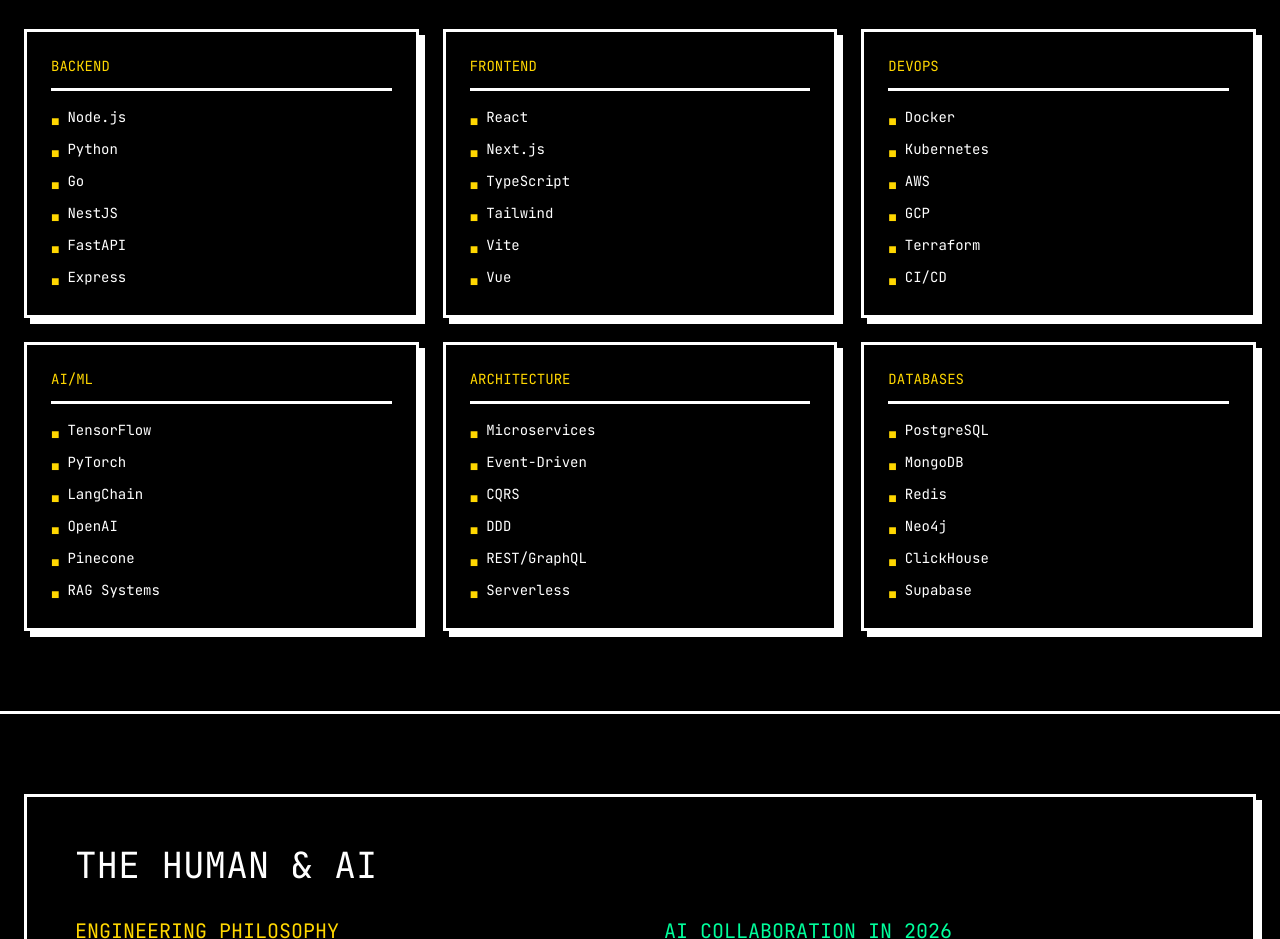
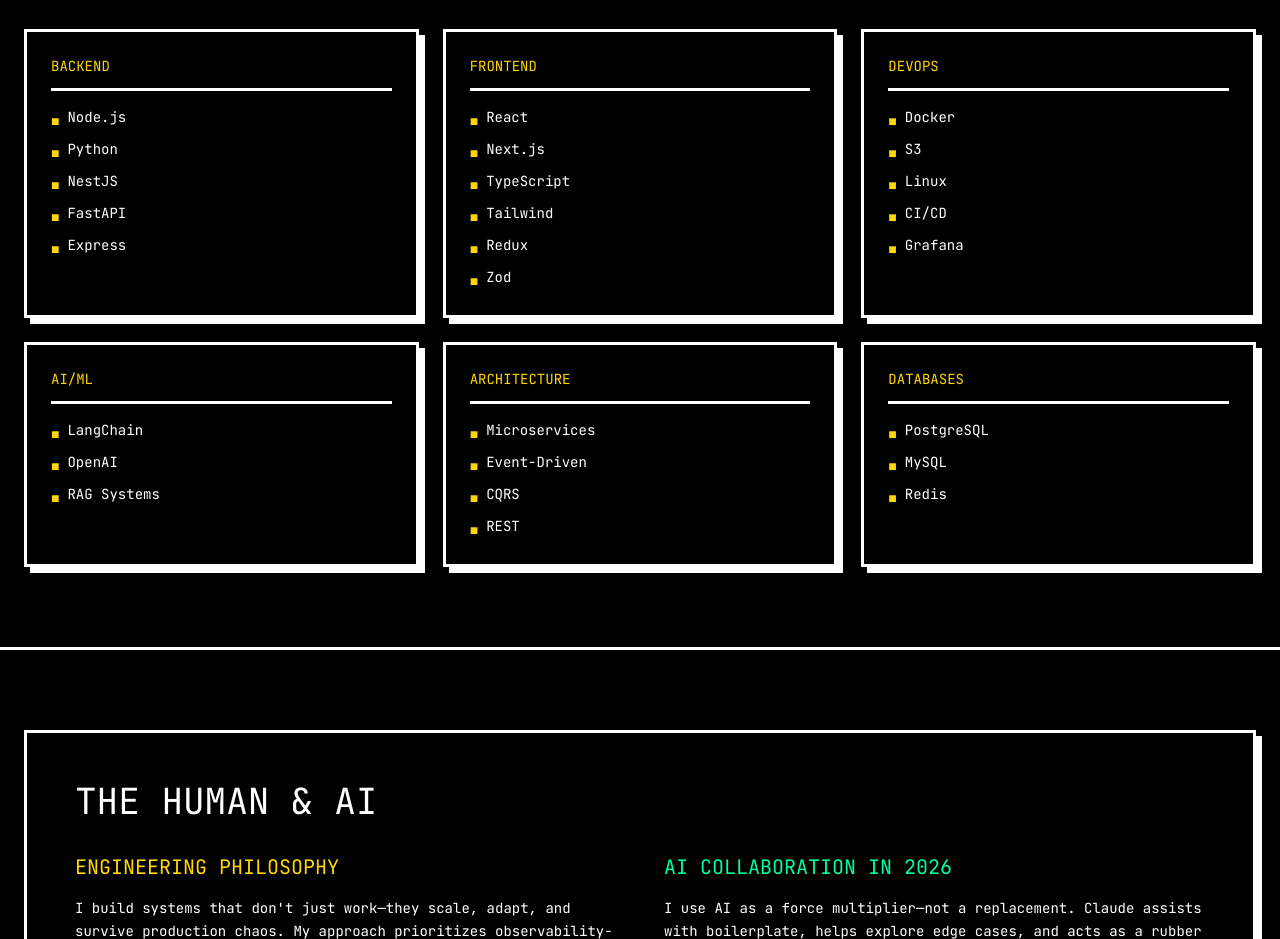
Before and after one commit to IEchaburu/portfolio, a Next.js app: page / in a window 1280 px wide. Shown: the part 2840-3779 px from the top of the page. Built offline with nearby package versions, Linux system fonts and the light colour scheme.

Commit message:
stack updated

```diff
--- a/content/stack.ts
+++ b/content/stack.ts
@@ -6,24 +6,21 @@
 export const categories: SkillCategory[] = [
   {
     title: "BACKEND",
-    skills: ["Node.js", "Python", "Go", "NestJS", "FastAPI", "Express"],
+    skills: ["Node.js", "Python", "NestJS", "FastAPI", "Express"],
   },
   {
     title: "FRONTEND",
-    skills: ["React", "Next.js", "TypeScript", "Tailwind", "Vite", "Vue"],
+    skills: ["React", "Next.js", "TypeScript", "Tailwind", "Redux", "Zod"],
   },
   {
     title: "DEVOPS",
-    skills: ["Docker", "Kubernetes", "AWS", "GCP", "Terraform", "CI/CD"],
+    skills: ["Docker", "S3", "Linux", "CI/CD", "Grafana"],
   },
   {
     title: "AI/ML",
     skills: [
-      "TensorFlow",
-      "PyTorch",
       "LangChain",
       "OpenAI",
-      "Pinecone",
       "RAG Systems",
     ],
   },
@@ -33,20 +30,15 @@
       "Microservices",
       "Event-Driven",
       "CQRS",
-      "DDD",
-      "REST/GraphQL",
-      "Serverless",
+      "REST",
     ],
   },
   {
     title: "DATABASES",
     skills: [
       "PostgreSQL",
-      "MongoDB",
+      "MySQL",
       "Redis",
-      "Neo4j",
-      "ClickHouse",
-      "Supabase",
     ],
   },
 ];
```
